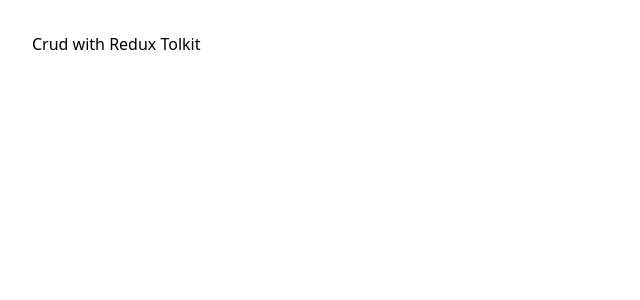
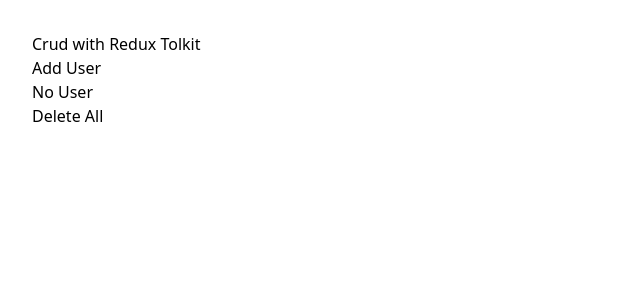
Before and after one commit to omarjafor/Crud-with-Redux, a React (Vite) app: page / in a window 1280 px wide. Shown: the top 300 px of the page, without its empty margins (0-640 px from the left). Built offline with nearby package versions, Linux system fonts and the light colour scheme.

Commit message:
some update

```diff
--- a/src/Pages/Home.jsx
+++ b/src/Pages/Home.jsx
@@ -44,7 +44,11 @@
     )
     return (
         <div>
-
+            <Link to='addUser'><Button>Add User</Button></Link>
+            <div className="grid gap-5 md:grid-cols-2">
+                {users.length ? renderCard() : <p className="text-center col-span-2 text-gray-700 font-semibold">No User</p>}
+            </div>
+            <Button onClick={removeAllUsers}>Delete All</Button>
         </div>
     );
 };
```
